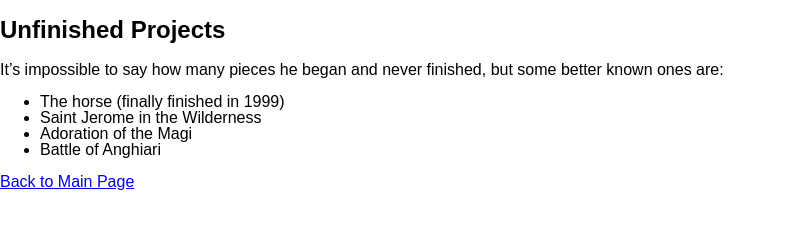
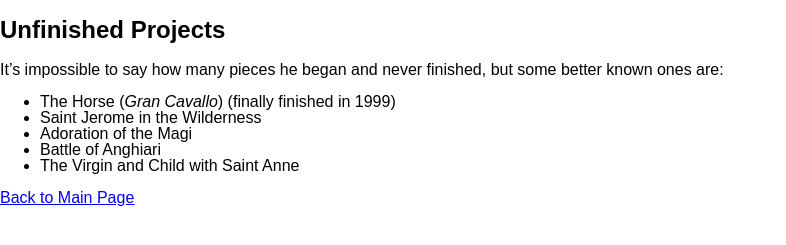
Before and after one commit to vickiticki/hello-html, a plain HTML site: page public/Unfinished.html in a window 1280 px wide. Shown: the part 57-302 px from the top of the page, without its empty margins (0-786 px from the left). Drawn offline with Linux system fonts and the light colour scheme.

Commit message:
done except for deploy

```diff
--- a/public/Unfinished.html
+++ b/public/Unfinished.html
@@ -15,10 +15,11 @@
       some better known ones are:
     </p>
     <ul>
-      <li>The horse (finally finished in 1999)</li>
+      <li>The Horse (<em>Gran Cavallo</em>) (finally finished in 1999)</li>
       <li>Saint Jerome in the Wilderness</li>
       <li>Adoration of the Magi</li>
       <li>Battle of Anghiari</li>
+      <li>The Virgin and Child with Saint Anne</li>
     </ul>
     <p><a href="index.html" title="Main Page">Back to Main Page</a></p>
   </body>
```
